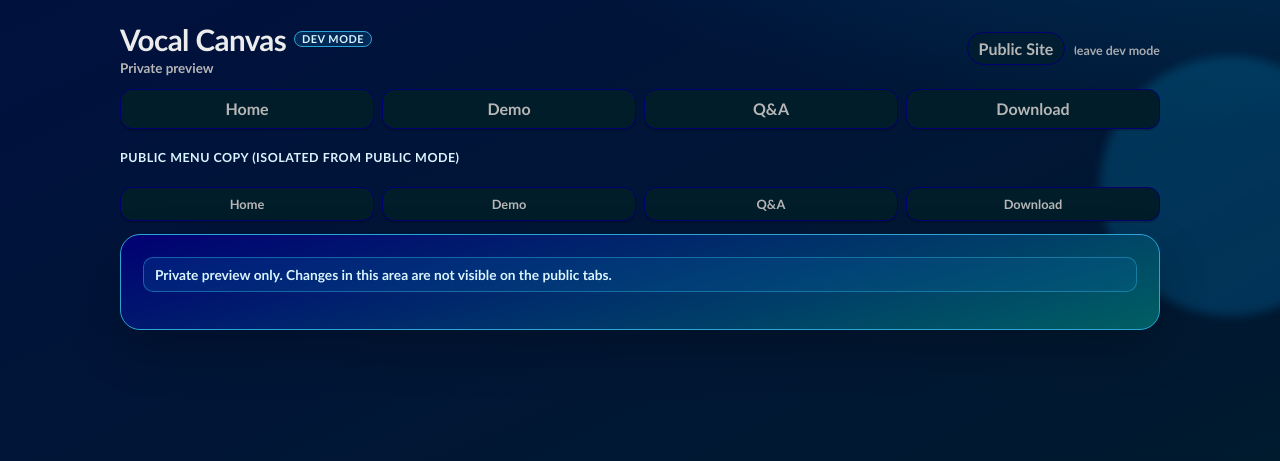
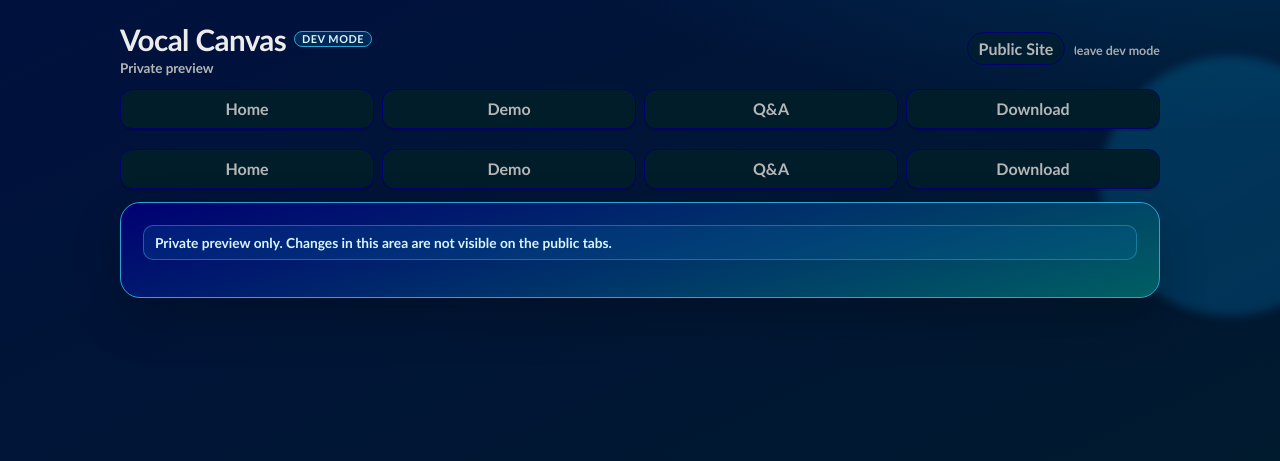
Before and after one commit to ARealGoldknow/UtilityCanvas, a Flask app: template templates/dev_base.html in a window 1280 px wide. Shown: the top 461 px of the page. Run offline with Flask 3, Linux system fonts and the light colour scheme; the template is opened without the code that fills it: most values are stand-ins (such as "Sample title", 1, 10 or a date in 2020).

Commit message:
Make second Dev row an exact cloned menu

```diff
--- a/static/styles.css
+++ b/static/styles.css
@@ -160,23 +160,8 @@ body {
   gap: 0.55rem;
 }
 
-.dev-copy-caption {
-  margin: 0.45rem 0 0.15rem;
-  color: #d8f4ff;
-  font-size: 0.78rem;
-  font-weight: 700;
-  letter-spacing: 0.04em;
-  text-transform: uppercase;
-}
-
 .dev-copy-tabs {
-  margin-top: 0.38rem;
-}
-
-.dev-copy-tabs .tab {
-  font-size: 0.8rem;
-  padding-top: 0.5rem;
-  padding-bottom: 0.5rem;
+  margin-top: 0.42rem;
 }
 
 .tabs {
--- a/templates/dev_base.html
+++ b/templates/dev_base.html
@@ -35,8 +35,7 @@
         <a class="tab {% if active_dev_tab == 'download' %}is-active{% endif %}" style="--tab-index: 3;" href="{{ url_for('project_dev_download_page') }}">Download</a>
       </nav>
 
-      <p class="dev-copy-caption">Public Menu Copy (isolated from public mode)</p>
-      <nav class="tabs dev-copy-tabs" aria-label="Dev copy tabs">
+      <nav class="tabs dev-copy-tabs" aria-label="Public copy menu">
         <a class="tab {% if active_copy_tab == 'home' %}is-active{% endif %}" style="--tab-index: 0;" href="{{ url_for('project_dev_copy_home_page') }}">Home</a>
         <a class="tab {% if active_copy_tab == 'demo' %}is-active{% endif %}" style="--tab-index: 1;" href="{{ url_for('project_dev_copy_demo_page') }}">Demo</a>
         <a class="tab {% if active_copy_tab == 'qa' %}is-active{% endif %}" style="--tab-index: 2;" href="{{ url_for('project_dev_copy_qa_page') }}">Q&amp;A</a>
```
